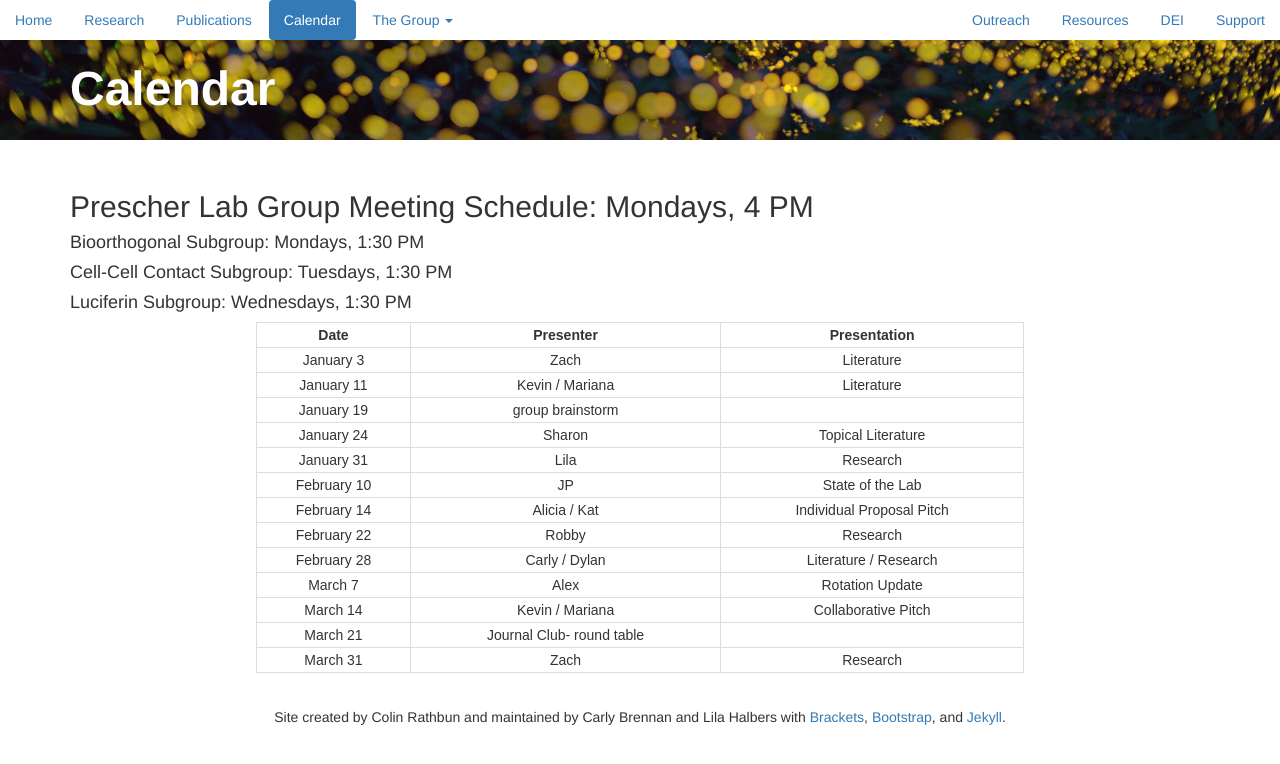
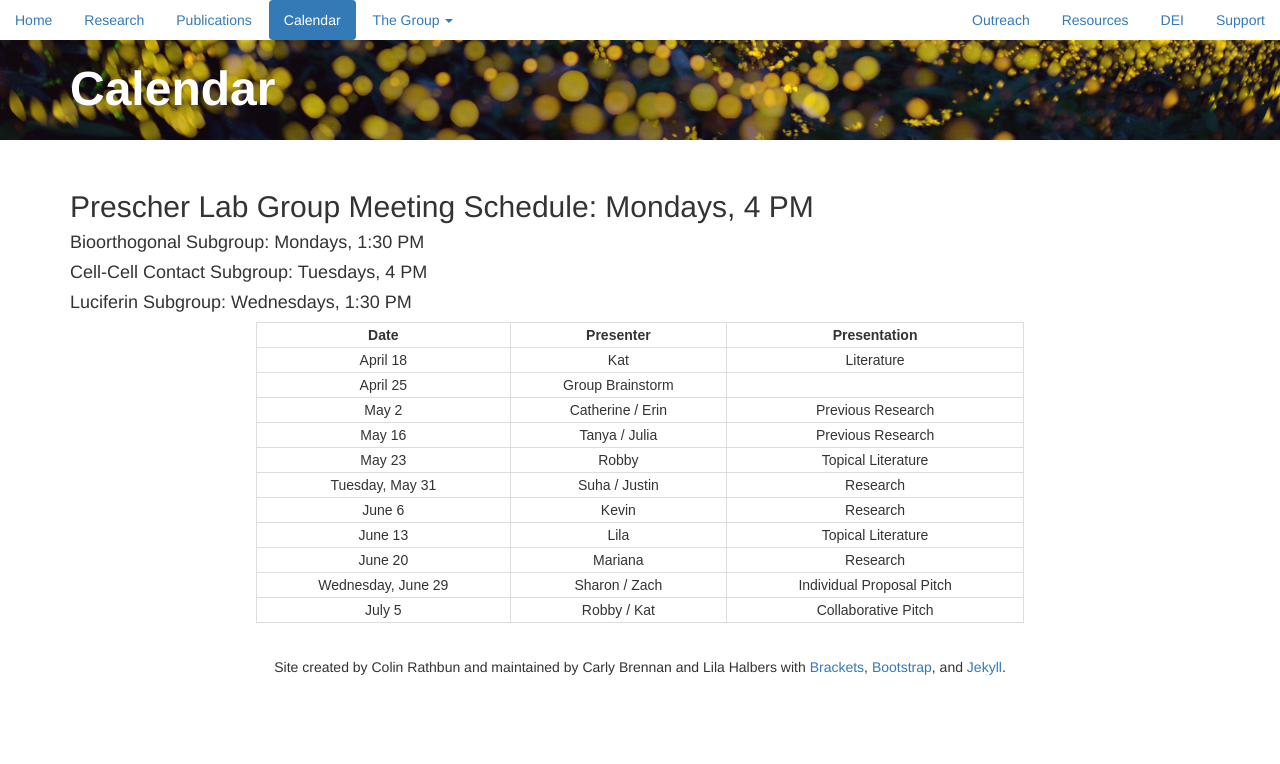
Before and after one commit to c-bun/Prescher-Lab-Site, a Jekyll site: the page built from Calendar.html, in a window 1280 px wide. Shown: the top 764 px of the page. Built offline with Jekyll 4.4.1, drawn with Linux system fonts in a browser that asks for light colours.

Commit message:
PrescherLabSite_April2022_Update2

```diff
--- a/Calendar.html
+++ b/Calendar.html
@@ -26,7 +26,7 @@ padding: 2px;
 <div class="container">
     <h2>Prescher Lab Group Meeting Schedule: Mondays, 4 PM</h2>
     <h4>Bioorthogonal Subgroup: Mondays, 1:30 PM</h4>
-    <h4>Cell-Cell Contact Subgroup: Tuesdays, 1:30 PM</h4>
+    <h4>Cell-Cell Contact Subgroup: Tuesdays, 4 PM</h4>
     <h4>Luciferin Subgroup: Wednesdays, 1:30 PM</h4>
           </div>
 
@@ -38,17 +38,15 @@ padding: 2px;
  <th title="Field #3">Presentation</th>
  </tr></thead>
  <tbody><tr>
- <td>January 3</td><td>Zach</td><td>Literature</td></tr><tr>
- <td>January 11</td><td>Kevin / Mariana</td><td>Literature</td></tr><tr>
- <td>January 19</td><td>group brainstorm</td><td></td></tr><tr>
- <td>January 24</td><td>Sharon</td><td>Topical Literature</td></tr><tr>
- <td>January 31</td><td>Lila</td><td>Research</td></tr><tr>
- <td>February 10</td><td>JP</td><td>State of the Lab</td></tr><tr>
- <td>February 14</td><td>Alicia / Kat</td><td>Individual Proposal Pitch</td></tr><tr>
- <td>February 22</td><td>Robby</td><td>Research</td></tr><tr>
- <td>February 28</td><td>Carly / Dylan</td><td>Literature / Research</td></tr><tr>
- <td>March 7</td><td>Alex</td><td>Rotation Update</td></tr><tr>
- <td>March 14</td><td>Kevin / Mariana</td><td>Collaborative Pitch</td></tr><tr>
- <td>March 21</td><td>Journal Club- round table</td><td></td></tr><tr>
- <td>March 31</td><td>Zach</td><td>Research</td></tr><tr>
+ <td>April 18</td><td>Kat</td><td>Literature</td></tr><tr>
+ <td>April 25</td><td>Group Brainstorm</td><td></td></tr><tr>
+ <td>May 2</td><td>Catherine / Erin</td><td>Previous Research</td></tr><tr>
+ <td>May 16</td><td>Tanya / Julia</td><td>Previous Research</td></tr><tr>
+ <td>May 23</td><td>Robby</td><td>Topical Literature</td></tr><tr>
+ <td>Tuesday, May 31</td><td>Suha / Justin</td><td>Research</td></tr><tr>
+ <td>June 6</td><td>Kevin</td><td>Research</td></tr><tr>
+ <td>June 13</td><td>Lila</td><td>Topical Literature</td></tr><tr>
+ <td>June 20</td><td>Mariana</td><td>Research</td></tr><tr>
+ <td>Wednesday, June 29</td><td>Sharon / Zach</td><td>Individual Proposal Pitch</td></tr><tr>
+ <td>July 5</td><td>Robby / Kat</td><td>Collaborative Pitch</td></tr><tr>
  </tbody></table>
```
Also changed, not shown: _posts/2022-04-01-2022-News.markdown (+3 -4 lines).
